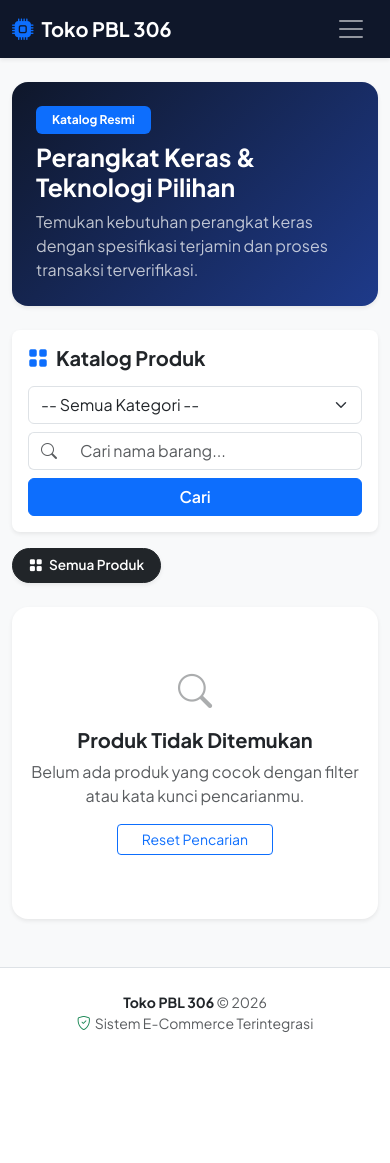
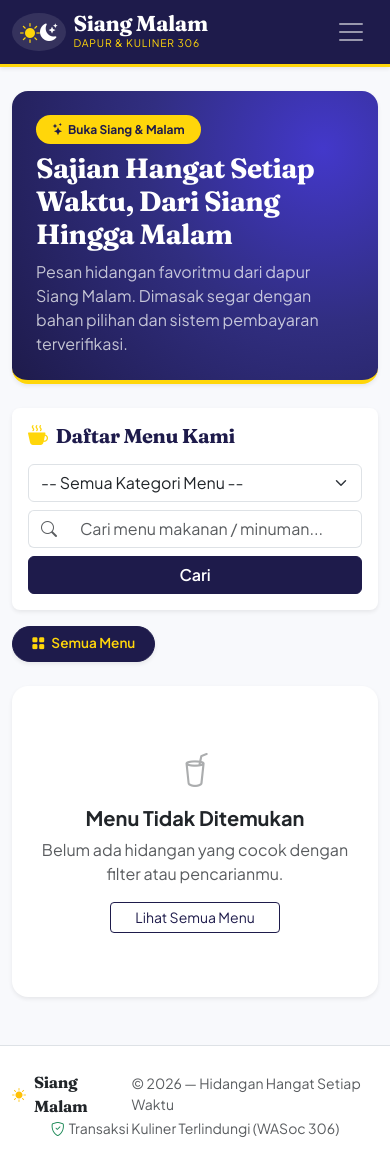
Before and after one commit to PBL-RKS306-WASoc/website-pbl, a Flask app: page / in a window 390 px wide. Before the commit the page ends 1032 px from the top, so only its background shows below. Run offline with Flask 3, Linux system fonts and the light colour scheme.

Commit message:
fix(ui): perbaiki kontras hover category pills dan konsistensi tema Siang Malam

```diff
--- a/app/static/css/custom.css
+++ b/app/static/css/custom.css
@@ -1,16 +1,110 @@
+:root {
+    --sm-night: #1E1B4B;       /* Biru Langit Malam (Keunguan Pekat) */
+    --sm-twilight: #312E81;    /* Biru Ungu Senja */
+    --sm-sun: #FFD60A;         /* Kuning Keemasan Matahari Cerah (Lebih Kuning, Bukan Oranye) */
+    --sm-sun-hover: #EAB308;   /* Kuning Emas Matang saat Hover */
+    --sm-day-bg: #F8F9FC;      /* Putih Sejuk Siang (Background) */
+    --sm-white: #FFFFFF;       /* Putih Murni (Card) */
+}
+
 body {
     font-family: 'Plus Jakarta Sans', -apple-system, BlinkMacSystemFont, sans-serif;
+    background-color: var(--sm-day-bg) !important;
     color: #1E293B;
 }
 
-/* Efek Hover & Zoom Halus Kartu Produk */
+/* Font Khusus Judul Brand & Kuliner */
+.brand-font {
+    font-family: 'Fraunces', Georgia, serif;
+    letter-spacing: -0.02em;
+}
+
+/* Font Monospace untuk Harga, ID Pesanan & Struk Kasir */
+.mono-price {
+    font-family: 'JetBrains Mono', monospace;
+    letter-spacing: -0.03em;
+}
+
+/* Identitas Warna Navbar & Hero Siang Malam */
+.navbar-siang-malam {
+    background-color: var(--sm-night) !important;
+    border-bottom: 3px solid var(--sm-sun);
+}
+
+.hero-siang-malam {
+    background: radial-gradient(circle at 85% 20%, #4338CA 0%, var(--sm-twilight) 45%, var(--sm-night) 100%);
+    border-bottom: 4px solid var(--sm-sun);
+    position: relative;
+    overflow: hidden;
+}
+
+/* Override Global Bootstrap ke Palet Siang Malam */
+.btn-primary {
+    background-color: var(--sm-night);
+    border-color: var(--sm-night);
+    color: var(--sm-white);
+}
+
+.btn-primary:hover, .btn-primary:focus, .btn-primary:active {
+    background-color: var(--sm-twilight) !important;
+    border-color: var(--sm-twilight) !important;
+    color: var(--sm-sun) !important;
+}
+
+.btn-outline-primary {
+    color: var(--sm-night);
+    border-color: var(--sm-night);
+}
+
+.btn-outline-primary:hover {
+    background-color: var(--sm-night);
+    border-color: var(--sm-night);
+    color: var(--sm-sun);
+}
+
+.btn-sun {
+    background-color: var(--sm-sun);
+    border-color: var(--sm-sun);
+    color: var(--sm-night);
+    font-weight: 700;
+}
+
+.btn-sun:hover {
+    background-color: var(--sm-sun-hover);
+    border-color: var(--sm-sun-hover);
+    color: var(--sm-white);
+}
+
+.btn-warning, .bg-warning {
+    background-color: var(--sm-sun) !important;
+    border-color: var(--sm-sun) !important;
+    color: var(--sm-night) !important;
+}
+
+.btn-warning:hover {
+    background-color: var(--sm-sun-hover) !important;
+    border-color: var(--sm-sun-hover) !important;
+    color: var(--sm-night) !important;
+}
+
+.text-primary {
+    color: var(--sm-night) !important;
+}
+
+.text-sun {
+    color: var(--sm-sun) !important;
+}
+
+/* Efek Hover & Zoom Halus Kartu Menu */
 .product-card {
     transition: transform 0.22s ease, box-shadow 0.22s ease;
+    border: 1px solid #E2E8F0 !important;
 }
 
 .product-card:hover {
     transform: translateY(-5px);
-    box-shadow: 0 12px 24px rgba(15, 23, 42, 0.09) !important;
+    box-shadow: 0 12px 24px rgba(30, 27, 75, 0.1) !important;
+    border-color: var(--sm-sun) !important;
 }
 
 .product-img-wrapper {
@@ -35,14 +129,32 @@ body {
     min-height: 2.6em;
 }
 
-/* Quick-Filter Category Pills */
+/* Quick-Filter Category Pills (Sudah diperbaiki kontras Normal, Hover & Active) */
 .category-pill {
     white-space: nowrap;
     border-radius: 50rem;
-    padding: 0.4rem 1rem;
+    padding: 0.42rem 1.15rem;
     font-size: 0.85rem;
     font-weight: 600;
+    background-color: var(--sm-white);
+    color: var(--sm-night);
+    border: 1.5px solid #CBD5E1;
     transition: all 0.2s ease;
+}
+
+.category-pill:hover,
+.category-pill:focus {
+    background-color: var(--sm-twilight) !important;
+    color: var(--sm-sun) !important;
+    border-color: var(--sm-twilight) !important;
+}
+
+.category-pill.active-pill,
+.category-pill.active-pill:hover,
+.category-pill.active-pill:focus {
+    background-color: var(--sm-night) !important;
+    color: var(--sm-sun) !important;
+    border-color: var(--sm-night) !important;
 }
 
 /* Progress Stepper Alur Belanja */
@@ -83,12 +195,12 @@ body {
     justify-content: center;
     font-weight: 700;
     margin-bottom: 0.4rem;
-    border: 3px solid #F8FAFC;
+    border: 3px solid var(--sm-day-bg);
 }
 
 .step-item.active .step-circle {
-    background-color: #2563EB;
-    color: #FFFFFF;
+    background-color: var(--sm-night);
+    color: var(--sm-sun);
 }
 
 .step-item.completed .step-circle {
@@ -106,7 +218,7 @@ body {
 
 .star-rating-picker i.active,
 .star-rating-picker i:hover {
-    color: #F59E0B;
+    color: var(--sm-sun);
     transform: scale(1.1);
 }
 
@@ -118,6 +230,6 @@ input[type="number"]::-webkit-inner-spin-button {
 }
 
 input[type="number"] {
-    -moz-appearance: textfield; /* Untuk Firefox */
+    -moz-appearance: textfield;
     appearance: textfield;
 }
--- a/app/templates/base.html
+++ b/app/templates/base.html
@@ -3,29 +3,35 @@
 <head>
   <meta charset="utf-8">
   <meta name="viewport" content="width=device-width, initial-scale=1">
-  <title>{% block title %}Toko PBL 306{% endblock %}</title>
+  <title>{% block title %}Siang Malam — Hidangan Hangat Setiap Waktu{% endblock %}</title>
 
-  <!-- Google Fonts: Plus Jakarta Sans -->
+  <!-- Google Fonts: Plus Jakarta Sans, Fraunces (Judul Kuliner), & JetBrains Mono (Harga/Struk) -->
   <link rel="preconnect" href="https://fonts.googleapis.com">
   <link rel="preconnect" href="https://fonts.gstatic.com" crossorigin>
-  <link href="https://fonts.googleapis.com/css2?family=Plus+Jakarta+Sans:wght@400;500;600;700&display=swap" rel="stylesheet">
+  <link href="https://fonts.googleapis.com/css2?family=Fraunces:opsz,wght@9..144,600;9..144,700&family=JetBrains+Mono:wght@500;700&family=Plus+Jakarta+Sans:wght@400;500;600;700&display=swap" rel="stylesheet">
 
   <!-- Bootstrap 5.3 & Bootstrap Icons -->
   <link href="https://cdn.jsdelivr.net/npm/bootstrap@5.3.3/dist/css/bootstrap.min.css" rel="stylesheet">
   <link rel="stylesheet" href="https://cdn.jsdelivr.net/npm/bootstrap-icons@1.11.3/font/bootstrap-icons.min.css">
 
-  <!-- Custom CSS -->
+  <!-- Custom CSS Siang Malam -->
   <link rel="stylesheet" href="{{ url_for('static', filename='css/custom.css') }}">
   {% block extra_css %}{% endblock %}
 </head>
-<body class="d-flex flex-column min-vh-100 bg-light">
+<body class="d-flex flex-column min-vh-100">
 
-  <!-- Navbar / Menu Atas -->
-  <nav class="navbar navbar-expand-lg navbar-dark sticky-top shadow-sm mb-4" style="background-color: #0F172A;">
+  <!-- Navbar / Menu Atas Siang Malam -->
+  <nav class="navbar navbar-expand-lg navbar-dark navbar-siang-malam sticky-top shadow-sm mb-4">
     <div class="container">
-      <a class="navbar-brand fw-bold d-flex align-items-center gap-2" href="{{ url_for('catalog.index') }}">
-        <i class="bi bi-cpu-fill text-primary fs-4"></i>
-        <span>Toko PBL 306</span>
+      <a class="navbar-brand d-flex align-items-center gap-2" href="{{ url_for('catalog.index') }}">
+        <span class="d-inline-flex align-items-center justify-content-center rounded-circle bg-white bg-opacity-10 px-2 py-1">
+          <i class="bi bi-sun-fill text-sun fs-5"></i>
+          <i class="bi bi-moon-stars-fill text-white small ms-n1"></i>
+        </span>
+        <div>
+          <span class="brand-font fw-bold fs-4 text-white lh-1 d-block">Siang Malam</span>
+          <span class="text-sun d-block" style="font-size: 0.65rem; letter-spacing: 0.08em; text-transform: uppercase;">Dapur & Kuliner 306</span>
+        </div>
       </a>
 
       <button class="navbar-toggler border-0" type="button" data-bs-toggle="collapse" data-bs-target="#navbarPBL">
@@ -39,10 +45,10 @@
             {% if not current_user.is_admin %}
               <!-- Tombol Keranjang -->
               <li class="nav-item">
-                <a href="{{ url_for('cart.view') }}" class="btn btn-outline-info btn-sm position-relative px-3">
-                  <i class="bi bi-cart3 me-1"></i> Keranjang
+                <a href="{{ url_for('cart.view') }}" class="btn btn-sun btn-sm position-relative px-3">
+                  <i class="bi bi-basket2-fill me-1"></i> Keranjang
                   {% if cart_count and cart_count > 0 %}
-                    <span class="badge rounded-pill bg-info text-dark ms-1">{{ cart_count }}</span>
+                    <span class="badge rounded-pill bg-dark text-white ms-1">{{ cart_count }}</span>
                   {% endif %}
                 </a>
               </li>
@@ -50,15 +56,15 @@
               <!-- Tombol Pesanan -->
               <li class="nav-item">
                 <a href="{{ url_for('orders.history') }}" class="btn btn-outline-light btn-sm px-3">
-                  <i class="bi bi-bag-check me-1"></i> Pesanan
+                  <i class="bi bi-receipt-cutoff me-1"></i> Pesanan
                 </a>
               </li>
             {% endif %}
 
             {% if current_user.is_admin %}
-              <!-- Dropdown Menu Khusus Admin agar Navbar Rapi -->
+              <!-- Dropdown Menu Khusus Admin -->
               <li class="nav-item dropdown">
-                <a class="btn btn-warning btn-sm dropdown-toggle fw-semibold px-3" href="#" role="button" data-bs-toggle="dropdown">
+                <a class="btn btn-sun btn-sm dropdown-toggle px-3" href="#" role="button" data-bs-toggle="dropdown">
                   <i class="bi bi-shield-lock-fill me-1"></i> Panel Admin
                   {% if waiting_payments_count %}
                     <span class="badge bg-danger ms-1">{{ waiting_payments_count }}</span>
@@ -83,9 +89,9 @@
             <!-- Dropdown Akun & Logout (Tetap pakai POST + CSRF) -->
             <li class="nav-item dropdown">
               <a class="nav-link dropdown-toggle text-light d-flex align-items-center gap-1" href="#" role="button" data-bs-toggle="dropdown">
-                <i class="bi bi-person-circle fs-5"></i>
+                <i class="bi bi-person-circle fs-5 text-sun"></i>
                 <span class="fw-medium">{{ current_user.username }}</span>
-                <span class="badge bg-secondary text-uppercase" style="font-size: 0.65rem;">{{ current_user.role }}</span>
+                <span class="badge bg-light text-dark text-uppercase" style="font-size: 0.65rem;">{{ current_user.role }}</span>
               </a>
               <ul class="dropdown-menu dropdown-menu-end shadow border-0">
                 {% if not current_user.is_admin %}
@@ -112,7 +118,7 @@
               <a href="{{ url_for('auth.login') }}" class="btn btn-outline-light btn-sm px-3">Login</a>
             </li>
             <li class="nav-item">
-              <a href="{{ url_for('auth.register') }}" class="btn btn-primary btn-sm px-3 fw-semibold">Register</a>
+              <a href="{{ url_for('auth.register') }}" class="btn btn-sun btn-sm px-3">Register</a>
             </li>
           {% endif %}
         </ul>
@@ -137,8 +143,11 @@
   <!-- Footer -->
   <footer class="bg-white border-top py-4 mt-auto">
     <div class="container d-flex flex-column flex-md-row justify-content-between align-items-center text-muted small">
-      <div><strong class="text-dark">Toko PBL 306</strong> &copy; 2026</div>
-      <div><i class="bi bi-shield-check text-success me-1"></i>Sistem E-Commerce Terintegrasi</div>
+      <div class="d-flex align-items-center gap-2">
+        <i class="bi bi-sun-fill text-warning"></i>
+        <strong class="brand-font text-dark fs-6">Siang Malam</strong> &copy; 2026 — Hidangan Hangat Setiap Waktu
+      </div>
+      <div><i class="bi bi-shield-check text-success me-1"></i>Transaksi Kuliner Terlindungi (WASoc 306)</div>
     </div>
   </footer>
 
--- a/app/templates/catalog/index.html
+++ b/app/templates/catalog/index.html
@@ -1,14 +1,22 @@
 {% extends "base.html" %}
-{% block title %}Katalog Produk - Toko PBL 306{% endblock %}
+{% block title %}Menu Kuliner - Siang Malam{% endblock %}
 
 {% block content %}
-<!-- Hero Banner Toko -->
-<div class="p-4 p-md-5 mb-4 rounded-4 text-white shadow-sm" style="background: linear-gradient(135deg, #0F172A 0%, #1E3A8A 100%);">
+<!-- Hero Banner Siang Malam -->
+<div class="p-4 p-md-5 mb-4 rounded-4 text-white shadow-sm hero-siang-malam">
   <div class="row align-items-center">
     <div class="col-lg-8">
-      <span class="badge bg-primary mb-2 px-3 py-2">Katalog Resmi</span>
-      <h1 class="h2 fw-bold mb-2">Perangkat Keras & Teknologi Pilihan</h1>
-      <p class="text-light opacity-75 mb-0">Temukan kebutuhan perangkat keras dengan spesifikasi terjamin dan proses transaksi terverifikasi.</p>
+      <span class="badge btn-sun mb-2 px-3 py-2 rounded-pill">
+        <i class="bi bi-stars me-1"></i>Buka Siang & Malam
+      </span>
+      <h1 class="display-6 brand-font fw-bold mb-2">Sajian Hangat Setiap Waktu, Dari Siang Hingga Malam</h1>
+      <p class="text-light opacity-75 mb-0">Pesan hidangan favoritmu dari dapur Siang Malam. Dimasak segar dengan bahan pilihan dan sistem pembayaran terverifikasi.</p>
+    </div>
+    <div class="col-lg-4 d-none d-lg-flex justify-content-end">
+      <div class="text-end opacity-75">
+        <i class="bi bi-sun-fill text-sun display-3 me-2"></i>
+        <i class="bi bi-moon-stars-fill text-white display-4"></i>
+      </div>
     </div>
   </div>
 </div>
@@ -18,13 +26,15 @@
   <div class="card-body p-3">
     <div class="row align-items-center g-3">
       <div class="col-lg-4">
-        <h3 class="h5 fw-bold mb-0"><i class="bi bi-grid-fill text-primary me-2"></i>Katalog Produk</h3>
+        <h3 class="h5 brand-font fw-bold mb-0 text-primary">
+          <i class="bi bi-cup-hot-fill text-sun me-2"></i>Daftar Menu Kami
+        </h3>
       </div>
       <div class="col-lg-8">
         <form method="get" class="row g-2">
           <div class="col-sm-5">
             <select name="category_id" class="form-select">
-              <option value="">-- Semua Kategori --</option>
+              <option value="">-- Semua Kategori Menu --</option>
               {% for c in categories %}
                 <option value="{{ c.id }}" {% if selected_category == c.id %}selected{% endif %}>{{ c.name }}</option>
               {% endfor %}
@@ -33,7 +43,7 @@
           <div class="col-sm-5">
             <div class="input-group">
               <span class="input-group-text bg-white border-end-0"><i class="bi bi-search text-muted"></i></span>
-              <input type="text" name="q" value="{{ q }}" class="form-control border-start-0" placeholder="Cari nama barang...">
+              <input type="text" name="q" value="{{ q }}" class="form-control border-start-0" placeholder="Cari menu makanan / minuman...">
             </div>
           </div>
           <div class="col-sm-2">
@@ -45,15 +55,15 @@
   </div>
 </div>
 
-<!-- Baris Quick-Filter Category Pills (Ala Enterkomputer / Eiger) -->
+<!-- Baris Quick-Filter Category Pills -->
 <div class="d-flex align-items-center gap-2 overflow-auto pb-2 mb-3">
   <a href="{{ url_for('catalog.index', q=q) }}"
-     class="btn category-pill {% if not selected_category %}btn-dark shadow-sm{% else %}btn-outline-secondary bg-white{% endif %}">
-    <i class="bi bi-grid-fill me-1"></i> Semua Produk
+     class="btn category-pill {% if not selected_category %}active-pill shadow-sm{% endif %}">
+    <i class="bi bi-grid-fill me-1"></i> Semua Menu
   </a>
   {% for c in categories %}
     <a href="{{ url_for('catalog.index', category_id=c.id, q=q) }}"
-       class="btn category-pill {% if selected_category == c.id %}btn-primary shadow-sm{% else %}btn-outline-secondary bg-white{% endif %}">
+       class="btn category-pill {% if selected_category == c.id %}active-pill shadow-sm{% endif %}">
       {{ c.name }}
     </a>
   {% endfor %}
@@ -63,8 +73,8 @@
 <div class="row row-cols-1 row-cols-sm-2 row-cols-md-3 row-cols-lg-4 g-4">
   {% for p in products %}
   <div class="col">
-    <div class="card h-100 border-0 shadow-sm product-card rounded-3 overflow-hidden">
-      <!-- Gambar Produk (Sudah ditambah class product-img-wrapper d-block untuk efek zoom) -->
+    <div class="card h-100 shadow-sm product-card rounded-3 overflow-hidden bg-white">
+      <!-- Gambar Menu -->
       <a href="{{ url_for('catalog.detail', product_id=p.id) }}" class="text-decoration-none position-relative product-img-wrapper d-block bg-white">
         {% if p.image_filename %}
           <img src="{{ url_for('catalog.product_image', product_id=p.id) }}"
@@ -73,22 +83,22 @@
         {% else %}
           <div class="d-flex flex-column align-items-center justify-content-center bg-light border-bottom text-muted"
                style="height: 210px;">
-            <i class="bi bi-image fs-1 opacity-50 mb-1"></i>
-            <span class="small">Foto belum tersedia</span>
+            <i class="bi bi-egg-fried fs-1 opacity-50 mb-1"></i>
+            <span class="small">Foto menu belum tersedia</span>
           </div>
         {% endif %}
 
-        <!-- Badge Status Stok -->
+        <!-- Badge Status Stok Porsi -->
         {% if p.stock <= 0 %}
-          <span class="position-absolute top-0 end-0 m-2 badge bg-danger">Stok Habis</span>
+          <span class="position-absolute top-0 end-0 m-2 badge bg-danger">Habis Terjual</span>
         {% elif p.stock <= 5 %}
-          <span class="position-absolute top-0 end-0 m-2 badge bg-warning text-dark">Sisa {{ p.stock }}</span>
+          <span class="position-absolute top-0 end-0 m-2 badge bg-warning text-dark">Sisa {{ p.stock }} porsi</span>
         {% endif %}
       </a>
 
-      <!-- Isi Kartu -->
+      <!-- Isi Kartu Menu -->
       <div class="card-body d-flex flex-column p-3">
-        <span class="badge bg-secondary bg-opacity-10 text-secondary border align-self-start mb-2">
+        <span class="badge bg-light text-secondary border align-self-start mb-2">
           {{ p.category.name }}
         </span>
 
@@ -97,17 +107,17 @@
         </a>
 
         <p class="card-text text-muted small flex-grow-1 mb-3">
-          {{ (p.description or "Tidak ada deskripsi.")[:75] }}{% if p.description and p.description|length > 75 %}...{% endif %}
+          {{ (p.description or "Hidangan lezat khas dapur Siang Malam.")[:75] }}{% if p.description and p.description|length > 75 %}...{% endif %}
         </p>
 
         <div class="pt-2 border-top mt-auto">
-          <div class="text-primary fw-bold fs-6 mb-2">
+          <div class="mono-price text-primary fw-bold fs-6 mb-2">
             Rp {{ "{:,}".format(p.price_idr).replace(",", ".") }}
           </div>
           <div class="d-flex justify-content-between align-items-center">
-            <small class="text-muted"><i class="bi bi-box-seam me-1"></i>Stok: <strong>{{ p.stock }}</strong></small>
-            <a href="{{ url_for('catalog.detail', product_id=p.id) }}" class="btn btn-sm btn-outline-primary fw-medium">
-              Detail <i class="bi bi-arrow-right-short"></i>
+            <small class="text-muted"><i class="bi bi-fire text-warning me-1"></i>Tersedia: <strong>{{ p.stock }}</strong></small>
+            <a href="{{ url_for('catalog.detail', product_id=p.id) }}" class="btn btn-sm btn-outline-primary fw-semibold">
+              Pesan <i class="bi bi-arrow-right-short"></i>
             </a>
           </div>
         </div>
@@ -118,10 +128,10 @@
   <div class="col-12">
     <div class="card border-0 shadow-sm text-center py-5 rounded-4">
       <div class="card-body">
-        <i class="bi bi-search display-4 text-muted opacity-50"></i>
-        <h5 class="fw-bold mt-3">Produk Tidak Ditemukan</h5>
-        <p class="text-muted mb-3">Belum ada produk yang cocok dengan filter atau kata kunci pencarianmu.</p>
-        <a href="{{ url_for('catalog.index') }}" class="btn btn-outline-primary btn-sm px-4">Reset Pencarian</a>
+        <i class="bi bi-cup-straw display-4 text-muted opacity-50"></i>
+        <h5 class="fw-bold mt-3">Menu Tidak Ditemukan</h5>
+        <p class="text-muted mb-3">Belum ada hidangan yang cocok dengan filter atau pencarianmu.</p>
+        <a href="{{ url_for('catalog.index') }}" class="btn btn-outline-primary btn-sm px-4">Lihat Semua Menu</a>
       </div>
     </div>
   </div>
```
